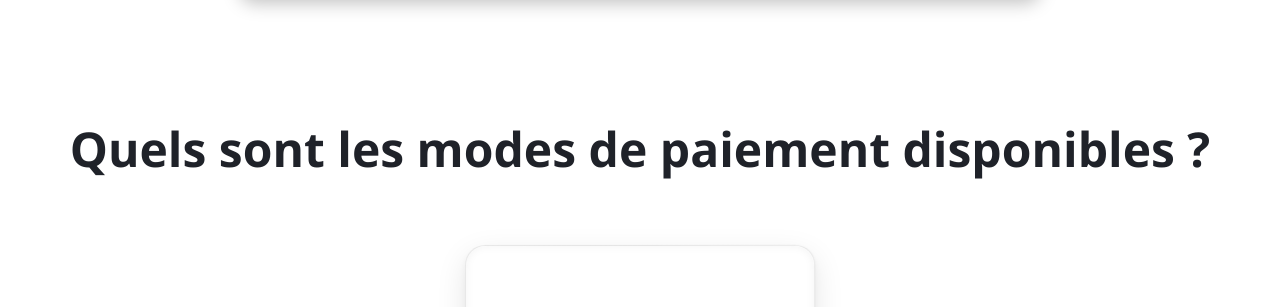
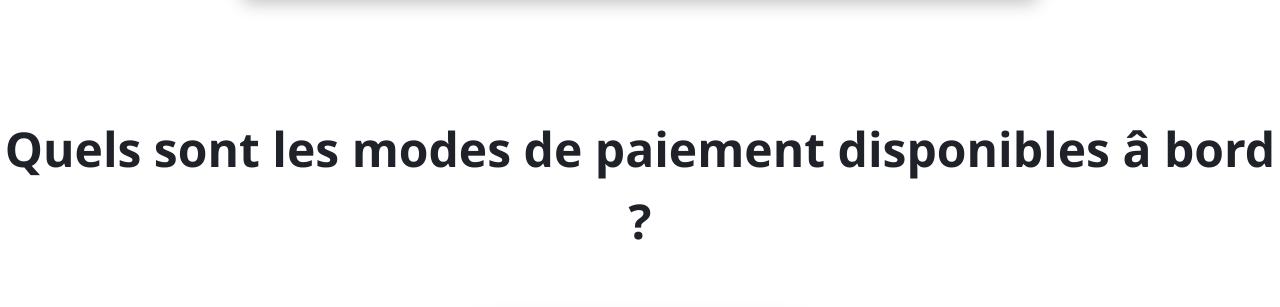
Before and after one commit to expresstaxisept/taxideploy, a plain HTML site: page index.html in a window 1280 px wide. Shown: the part 4311-4618 px from the top of the page. Drawn offline with nearby package versions, Linux system fonts and the light colour scheme; a script that the page names is missing; files whose address does not match are found by name.

Commit message:
Your descriptive commit message

```diff
--- a/index.html
+++ b/index.html
@@ -2112,7 +2112,7 @@ breakpoints: {
 
 
 
-  <h1 style="text-align: center; font-size: 48px; font-weight: 600; margin-bottom: 60px; color: #1f2229;">Quels sont les modes de paiement disponibles ?</h1>
+  <h1 style="text-align: center; font-size: 48px; font-weight: 600; margin-bottom: 60px; color: #1f2229;">Quels sont les modes de paiement disponibles â bord ?</h1>
 
 
 
```
